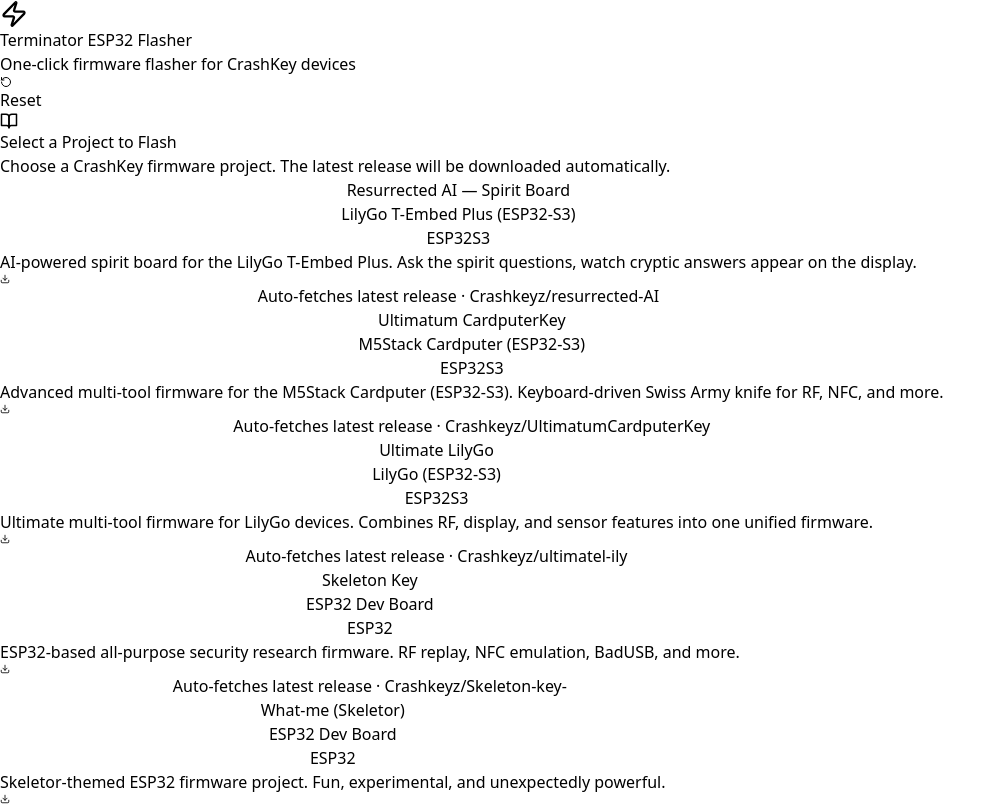
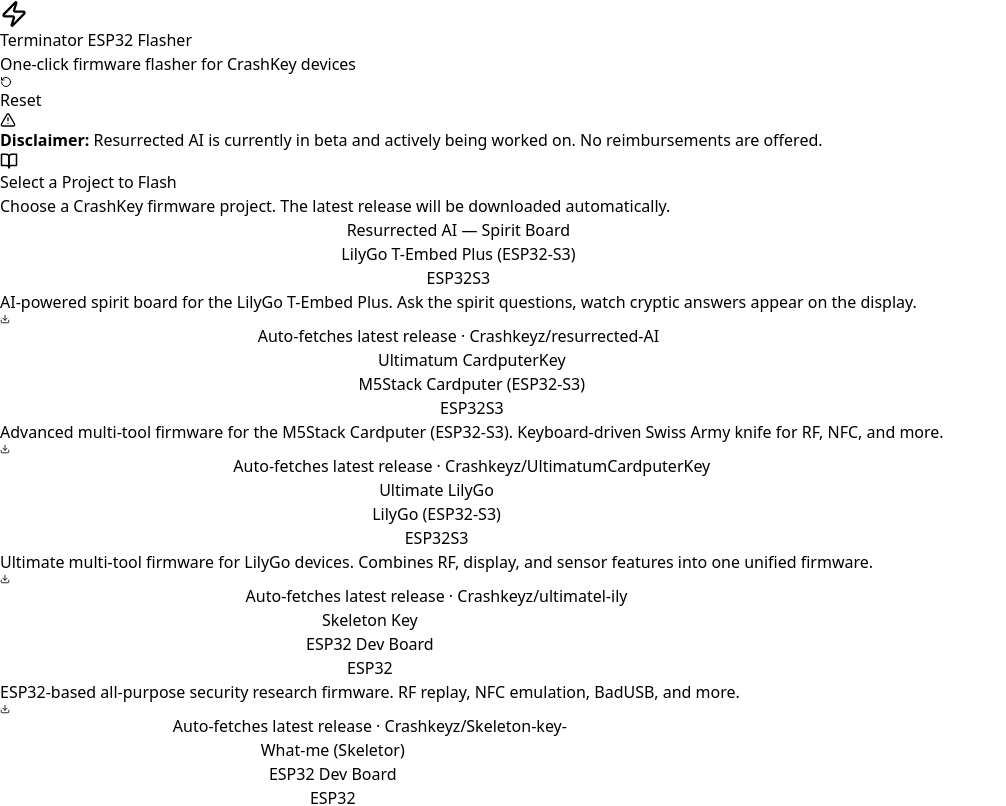
Before and after one commit to Crashkeyz/resurrected-AI, a React (Vite) app in the folder crashkey-flasher/: page / in a window 1280 px wide. Shown: the top 806 px of the page, without its empty margins (0-1006 px from the left). Built offline with nearby package versions, Linux system fonts and the light colour scheme.

Commit message:
feat: add beta and no-reimbursement disclaimers
Co-authored-by: Crashkeyz <186653592+Crashkeyz@users.noreply.github.com>

```diff
--- a/crashkey-flasher/src/App.tsx
+++ b/crashkey-flasher/src/App.tsx
@@ -548,6 +548,16 @@ function App() {
       </header>
 
       <main className="max-w-5xl mx-auto px-6 py-8">
+        <section className="mb-6 rounded-xl border border-amber-600/40 bg-amber-950/20 p-4">
+          <p className="flex items-start gap-2 text-sm text-amber-200">
+            <AlertTriangle size={16} className="mt-0.5 flex-shrink-0 text-amber-400" />
+            <span>
+              <strong>Disclaimer:</strong> Resurrected AI is currently in beta and actively being worked on.
+              No reimbursements are offered.
+            </span>
+          </p>
+        </section>
+
         {step === 'project' && (
           <section>
             <h2 className="text-lg font-semibold mb-1 text-gray-200 flex items-center gap-2">
```
Also changed, not shown: 1 other file (tests, documents, lock files or other folders).
